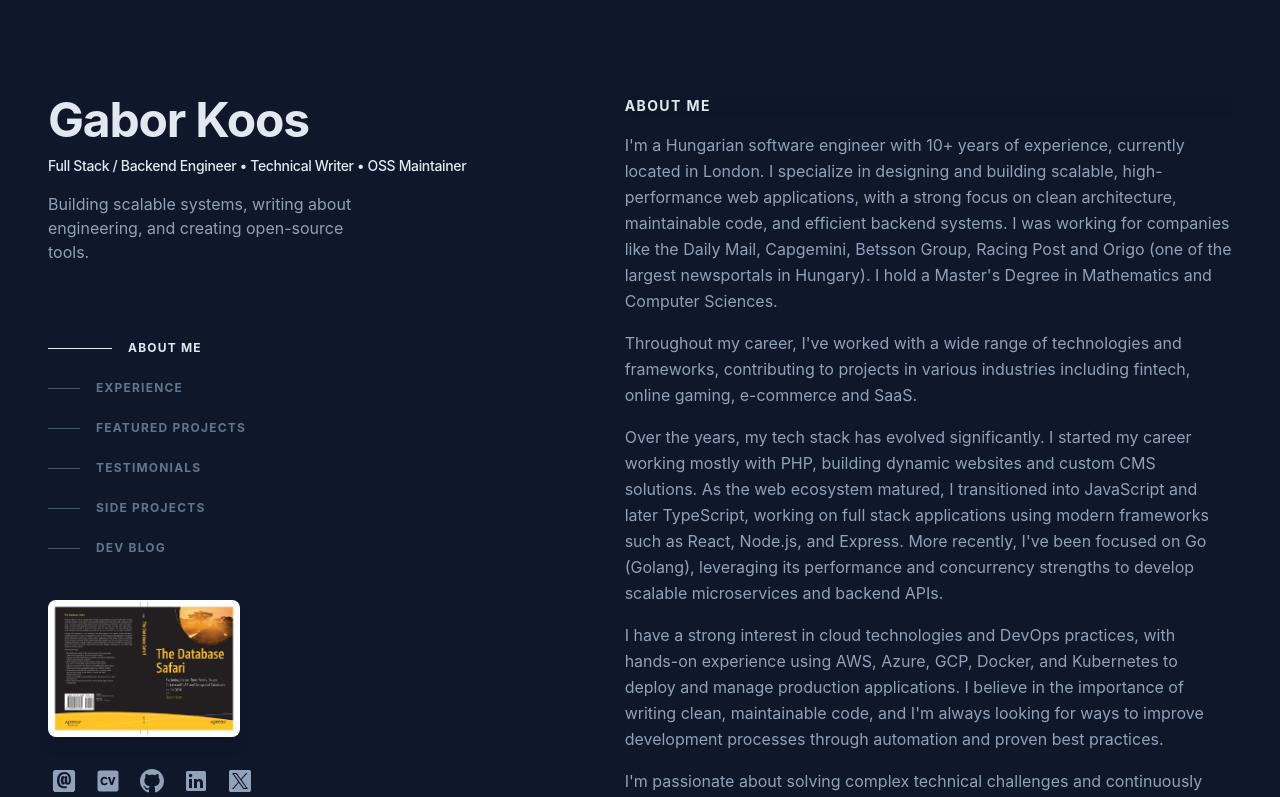
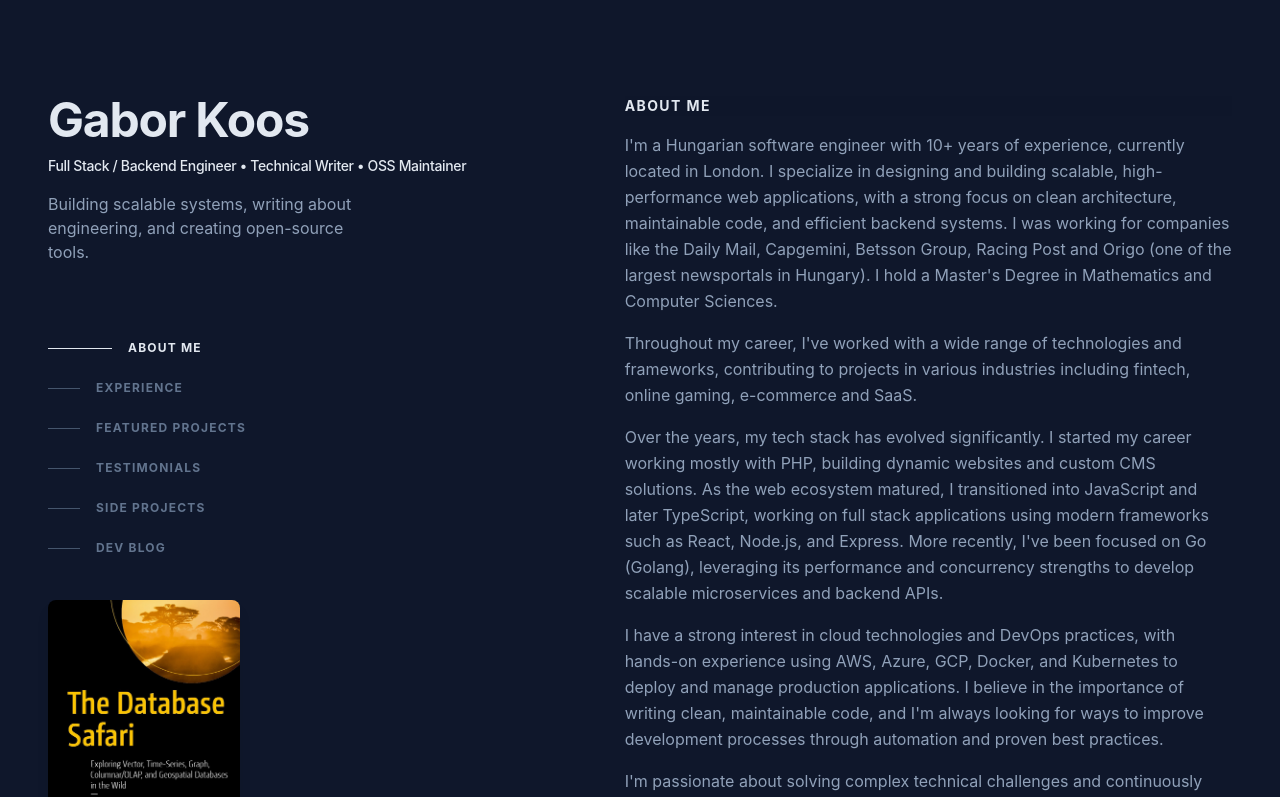
Before and after one commit to gkoos/gkoos.github.io, a SvelteKit app: page / in a window 1280 px wide. Shown: the top 797 px of the page. Built offline with nearby package versions, Linux system fonts and the light colour scheme; a web font is replaced by a local one.

Commit message:
feat: change preorder to order for book and change cover image

```diff
--- a/src/routes/+layout.svelte
+++ b/src/routes/+layout.svelte
@@ -72,7 +72,7 @@
 				<Menu items={menuItems}></Menu>
 				<div>
 				<a href="https://blog.gaborkoos.com/publications/database-safari">
-					<img src="/images/database-safari.png" alt="The Database Safari book cover" class="mt-8 w-48 rounded-lg shadow-lg" />
+					<img src="/images/database-safari.jpg" alt="The Database Safari book cover" class="mt-8 w-48 rounded-lg shadow-lg" />
 				</a>
 			</div>
 			</div>
```
Also changed, not shown: static/images/database-safari.jpg (added), static/images/database-safari.png (deleted).
